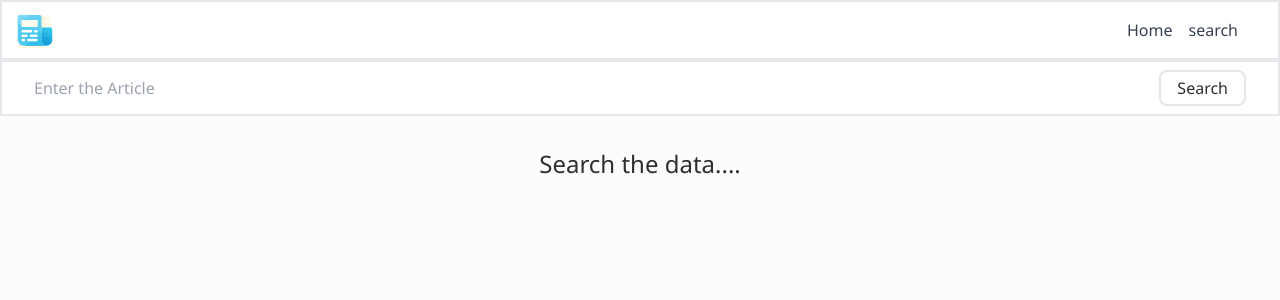
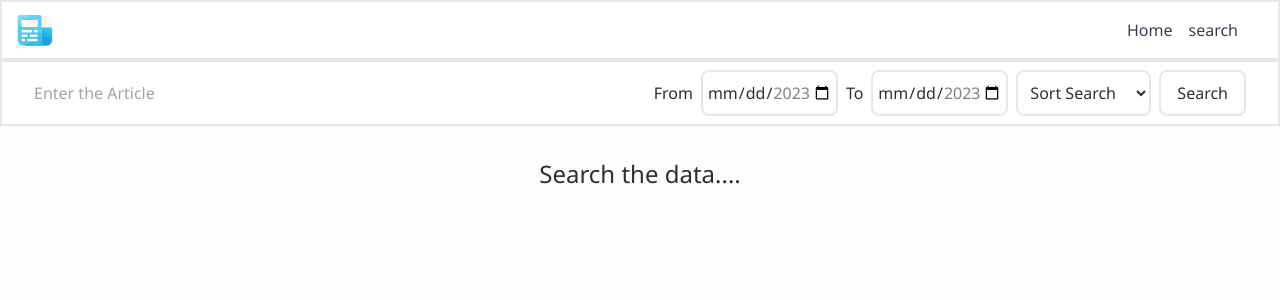
Before and after one commit to zeeshan-anwar-ec/rtk-news_app, a React (Vite) app: page /search in a window 1280 px wide. Shown: the top 300 px of the page. Built offline with nearby package versions, Linux system fonts and the light colour scheme.

Commit message:
Finalized

```diff
--- a/src/components/home-page-components/home-header.jsx
+++ b/src/components/home-page-components/home-header.jsx
@@ -1,11 +1,14 @@
 import { Link } from "react-router-dom";
 import dummy from "../../assets/dummy.png";
+import { HomeHeaderSkeleton } from "../skeleton/home-header-skeleton";
 
-export const HomeHeader = ({firstNews }) => {
-  return (
+export const HomeHeader = ({ firstNews, imageLoading }) => {
+  return imageLoading ? (
+    <HomeHeaderSkeleton />
+  ) : (
     <Link to={firstNews.url} target="_blank">
-      <div className="w-full flex mb-8 max-md:flex-col max-md:w-full max-md:m-auto ">
-        <div className="w-1/2 h-96 max-md:w-full max-md:h-96">
+      <div className="w-full flex mb-8 max-xl:w-96 max-xl:flex-col max-xl: max-md:w-full max-md:m-auto ">
+        <div className="w-1/2 h-96 max-xl:h-60 max-xl:my-6 max-xl:w-full max-md:w-full max-md:h-96 max-sm:h-60">
           <img
             className="w-full h-full object-cover rounded-lg"
             src={firstNews.urlToImage ? firstNews.urlToImage : dummy}
@@ -17,10 +20,10 @@ export const HomeHeader = ({firstNews }) => {
           <label className="text-gray-600" htmlFor="Date">
             {firstNews.publishedAt.slice(0, 10)}
           </label>
-          <h1 className="text-6xl font-black max-lg:text-3xl max-md:text-2xl">
+          <h1 className="text-6xl max-xl:text-xl max-lg:font-normal font-black max-lg:text-3xl max-md:text-2xl">
             {firstNews.title.slice(0, 50)}...
           </h1>
-          <p>{firstNews.description.slice(0,150)}...</p>
+          <p>{firstNews.description.slice(0, 150)}...</p>
         </div>
       </div>
     </Link>
--- a/src/components/news-card.jsx
+++ b/src/components/news-card.jsx
@@ -1,11 +1,26 @@
 import { Link } from "react-router-dom";
 import dummy from "../assets/dummy.png";
 import { HomeHeader } from "./home-page-components/home-header";
+import { useEffect, useState } from "react";
+import { NewsCardSkeleton } from "./skeleton/news-card-skeleton";
 export const NewsCard = ({ index, cardValue }) => {
-  console.log("index>>>", index);
+  const [imageLoading, setImageLoading] = useState(true);
+
+  useEffect(() => {
+    const imageLoadTimeout = setTimeout(() => {
+      setImageLoading(false);
+    }, 5000);
+
+    return () => {
+      clearTimeout(imageLoadTimeout);
+    };
+  }, []);
+
 
   return index === 0 ? (
-    <HomeHeader firstNews={cardValue} />
+    <HomeHeader imageLoading={imageLoading} firstNews={cardValue} />
+  ) : imageLoading ? (
+    <NewsCardSkeleton />
   ) : (
     <Link to={cardValue.url} target="_blank">
       <div className="flex my-6 flex-col w-96 max-lg:w-80 max-md:w-full">
--- /dev/null
+++ b/src/components/pagination-components/pagination-button.jsx
@@ -0,0 +1,13 @@
+import React from "react";
+
+export const PButton = ({ button: Button }) => {
+  return (
+    <div
+      className="hover:cursor-pointer py-2 px-4 mx-1 border-2
+    max-lg:text-xs max-lg:py-1 max-lg:px-2
+    max-md:border-0 max-md:py-0 max-md:px-0"
+    >
+      <Button />
+    </div>
+  );
+};
--- a/src/components/search-page-components/search-bar.jsx
+++ b/src/components/search-page-components/search-bar.jsx
@@ -1,10 +1,18 @@
 import React, { useEffect, useState } from "react";
-import { useDispatch } from "react-redux";
+import { useDispatch, useSelector } from "react-redux";
 import { searchArticles } from "../../redux/slice/newsSlice";
 import axios from "axios";
+import {
+  sixMonthsAgoDate,
+  todayCurrentDate,
+  twoDaysAgoDate,
+} from "../../utils";
 
 export const SearchBar = () => {
   const [input, setInput] = useState("");
+  const [currentDate, setCurrentDate] = useState(todayCurrentDate);
+  const [previousDate, setPreviousDate] = useState(twoDaysAgoDate);
+  const [sortBy, setSortBy] = useState("publishedAt");
 
   const dispatch = useDispatch();
 
@@ -12,12 +20,12 @@ export const SearchBar = () => {
     e.preventDefault();
     try {
       const result = await axios.get(
-        `https://newsapi.org/v2/everything?q=${input}&from=2023-08-02&to=2023-08-02&sortBy=popularity&apiKey=620ca7cdf5ac4e91935dccef8e5c8e0b`
+        `https://newsapi.org/v2/everything?q=${input}&from=${previousDate}&to=${currentDate}&sortBy=${sortBy}&apiKey=620ca7cdf5ac4e91935dccef8e5c8e0b`
       );
       result.data.articles.length > 1
         ? dispatch(
             searchArticles(
-              `https://newsapi.org/v2/everything?q=${input}&from=2023-08-02&to=2023-08-02&sortBy=popularity&apiKey=620ca7cdf5ac4e91935dccef8e5c8e0b`
+              `https://newsapi.org/v2/everything?q=${input}&from=${previousDate}&to=${currentDate}&sortBy=${sortBy}&apiKey=620ca7cdf5ac4e91935dccef8e5c8e0b`
             )
           )
         : alert(`no news available for: ${input}`);
@@ -26,20 +34,51 @@ export const SearchBar = () => {
     }
   };
 
-
   return (
     <form
       onSubmit={searchArticleNews}
-      className={`w-full   py-2 mb-8 bg-white border-2  flex justify-between`}
+      className={`w-full max-lg:flex-col  py-2 mb-8 bg-white border-2  flex justify-between`}
     >
       <input
-        className="pl-8 flex-1 max-sm:w-16 outline-none max-sm:placeholder:text-xs"
+        className="pl-8 flex-1 max-lg:py-2  max-lg:border-2 outline-none max-sm:placeholder:text-xs"
         onChange={(e) => setInput(e.target.value)}
         type="text"
         placeholder="Enter the Article"
         required
       />
-      <button className="border-2 mr-8 px-4 py-1 rounded-lg max-sm:text-xs max-sm:px-2 max-sm:py-0" type="submit">
+      <div className="flex items-center mr-2 max-lg:flex-col">
+        <p className="mx-2">From</p>
+        <input
+          className="border-2 rounded-lg py-2 px-1 max-lg:w-full"
+          type="date"
+          onChange={(e) => setPreviousDate(e.target.value)}
+          min={sixMonthsAgoDate}
+          max={todayCurrentDate}
+        />
+        <p className="mx-2">To</p>
+        <input
+          className="border-2 rounded-lg py-2 px-1 max-lg:w-full"
+          type="date"
+          onChange={(e) => setCurrentDate(e.target.value)}
+          min={sixMonthsAgoDate}
+          max={todayCurrentDate}
+        />
+      </div>
+      <select
+        className="bg-transparent border-2 max-lg:mt-2 rounded-lg mr-2 outline-none px-2 max-lg:py-2"
+        onChange={(e) => setSortBy(e.target.value)}
+        defaultValue="publishedAt"
+      >
+        <option value="publishedAt" disabled selected>
+          Sort Search
+        </option>
+        <option value="publishedAt">Recent First</option>
+        <option value="popularity">Papular First</option>
+      </select>
+      <button
+        className="border-2 max-lg:mr-0 max-lg:mt-2 mr-8 px-4 py-1 rounded-lg max-sm:text-xs max-sm:px-2 max-sm:py-2"
+        type="submit"
+      >
         Search
       </button>
     </form>
--- /dev/null
+++ b/src/components/skeleton/home-header-skeleton.jsx
@@ -0,0 +1,22 @@
+import { Link } from "react-router-dom";
+import dummy from "../../assets/dummy.png";
+
+export const HomeHeaderSkeleton = () => {
+  return (
+      <div className="w-full animate-pulse flex mb-8 max-xl:w-96 max-xl:flex-col max-xl: max-md:w-full max-md:m-auto ">
+        <div className=" bg-slate-300 rounded-lg w-1/2 h-96 max-xl:h-60 max-xl:my-6 max-xl:w-full max-md:w-full max-md:h-96 max-sm:h-60">
+
+        </div>
+
+        <div className="home-header-child-2 flex flex-col justify-between">
+          <label className="my-2 w-28 text-slate-300 bg-slate-300 rounded-lg" htmlFor="Date">
+            .
+          </label>
+          <h1 className="my-2 text-6xl text-slate-300 rounded-lg bg-slate-300 tex max-xl:text-xl max-lg:font-normal font-black max-lg:text-3xl max-md:text-2xl">
+            ...........................
+          </h1>
+          <p className="my-2 text-slate-300 rounded-lg bg-slate-300">................</p>
+        </div>
+      </div>
+  );
+};
--- /dev/null
+++ b/src/components/skeleton/news-card-skeleton.jsx
@@ -0,0 +1,24 @@
+export const NewsCardSkeleton = () => {
+  return (
+    <div className="flex my-6 flex-col w-96 max-lg:w-80 max-md:w-full animate-pulse">
+      <div className="rounded-lg bg-slate-300  h-60 max-md:h-96 max-sm:h-60"></div>
+      <div className="mt-4">
+        <label
+          className="text-slate-300 w-8 h-2 rounded-lg bg-slate-300"
+          htmlFor="Date"
+        >
+            ..............
+        </label>
+        <h1 className="text-slate-300 rounded-lg bg-slate-300 text-2xl max-lg:text-xl my-2">
+          askjasasdasd
+        </h1>
+        <p className="text-slate-300 mb-2 rounded-lg bg-slate-300">
+          Lorem ipsum dolor sit amet consectetur
+        </p>
+        <p className="text-slate-300 rounded-lg bg-slate-300">
+          Lorem ipsum dolor sit amet consectetur
+        </p>
+      </div>
+    </div>
+  );
+};
--- a/src/index.css
+++ b/src/index.css
@@ -9,7 +9,7 @@ body {
 }
 
 .home-header-child-2 {
-  @apply w-1/2 max-md:mb-10 max-md:w-full pl-8 max-md:pl-0 flex flex-col justify-between;
+  @apply w-1/2 max-xl:w-full max-xl:pl-0 max-md:mb-10 max-md:w-full pl-8  flex flex-col justify-between;
 }
 
 ::-webkit-scrollbar {
--- a/src/pages/home.jsx
+++ b/src/pages/home.jsx
@@ -1,6 +1,5 @@
-import { useEffect, useState } from "react";
+import { useEffect, useRef, useState } from "react";
 import { fetchNews } from "../redux/slice/newsSlice";
-import { HomeHeader } from "../components/home-page-components/home-header";
 import { NewsCard } from "../components/news-card";
 import { Pagination } from "../components/pagination";
 import { useDispatch, useSelector } from "react-redux";
@@ -25,9 +24,9 @@ export const Home = () => {
 
   const currentPosts = newsList.slice(firstPostIndex, lastPostIndex);
 
+
   return storeData ? (
     <div className="w-4/5 mt-24 py-8 m-auto flex flex-col items-center">
-      {/* <HomeHeader firstNews={currentPosts[0]} /> */}
       <div className="w-full flex flex-wrap justify-between max-md:w-full max-md:justify-center">
         {currentPosts.map((item, index) => (
           <NewsCard key={index} index={index} cardValue={item} />
--- /dev/null
+++ b/src/utils/index.js
@@ -0,0 +1,21 @@
+// Current day
+const todayDate = new Date();
+const year = todayDate.getFullYear();
+const month = String(todayDate.getMonth() + 1).padStart(2, "0");
+const day = String(todayDate.getDate()).padStart(2, "0");
+export const todayCurrentDate = `${year}-${month}-${day}`;
+
+// Two day before date
+const twoDaysAgo = new Date(todayDate);
+twoDaysAgo.setDate(twoDaysAgo.getDate() - 2);
+const oldYear = twoDaysAgo.getFullYear();
+const oldMonth = String(twoDaysAgo.getMonth() + 1).padStart(2, "0"); // Months are 0-indexed
+const oldDay = String(twoDaysAgo.getDate()).padStart(2, "0");
+export const twoDaysAgoDate = `${oldYear}-${oldMonth}-${oldDay}`;
+
+
+// six month before date
+const monthAgo = new Date(todayDate);
+monthAgo.setMonth(monthAgo.getMonth() - 6);
+const sixMonthsAgo = String(monthAgo.getMonth() + 1).padStart(2, "0"); // Months are 0-indexed
+export const sixMonthsAgoDate = `${year}-${sixMonthsAgo}-${day}`;
```
Also changed, not shown: src/components/pagination.jsx (+30 -15 lines), src/pages/search.jsx (+7 -7 lines).
